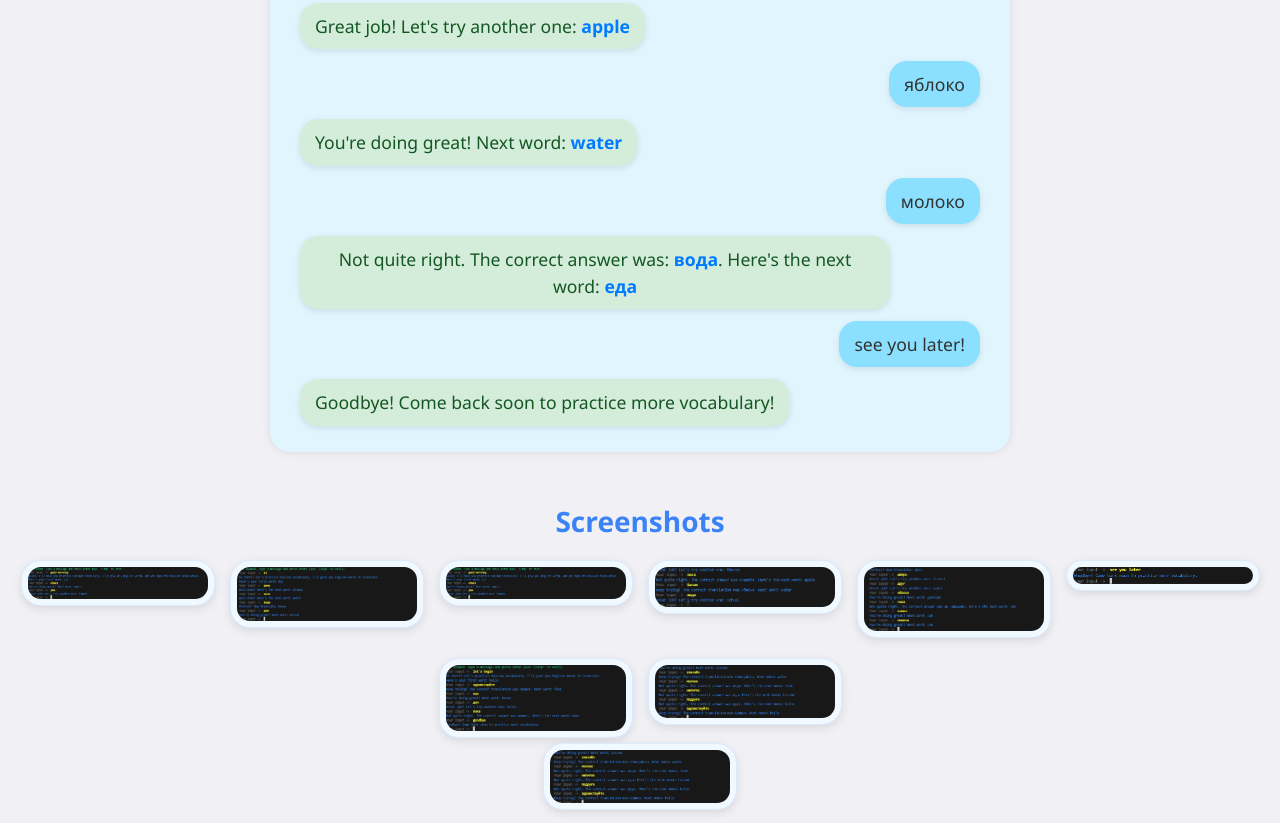
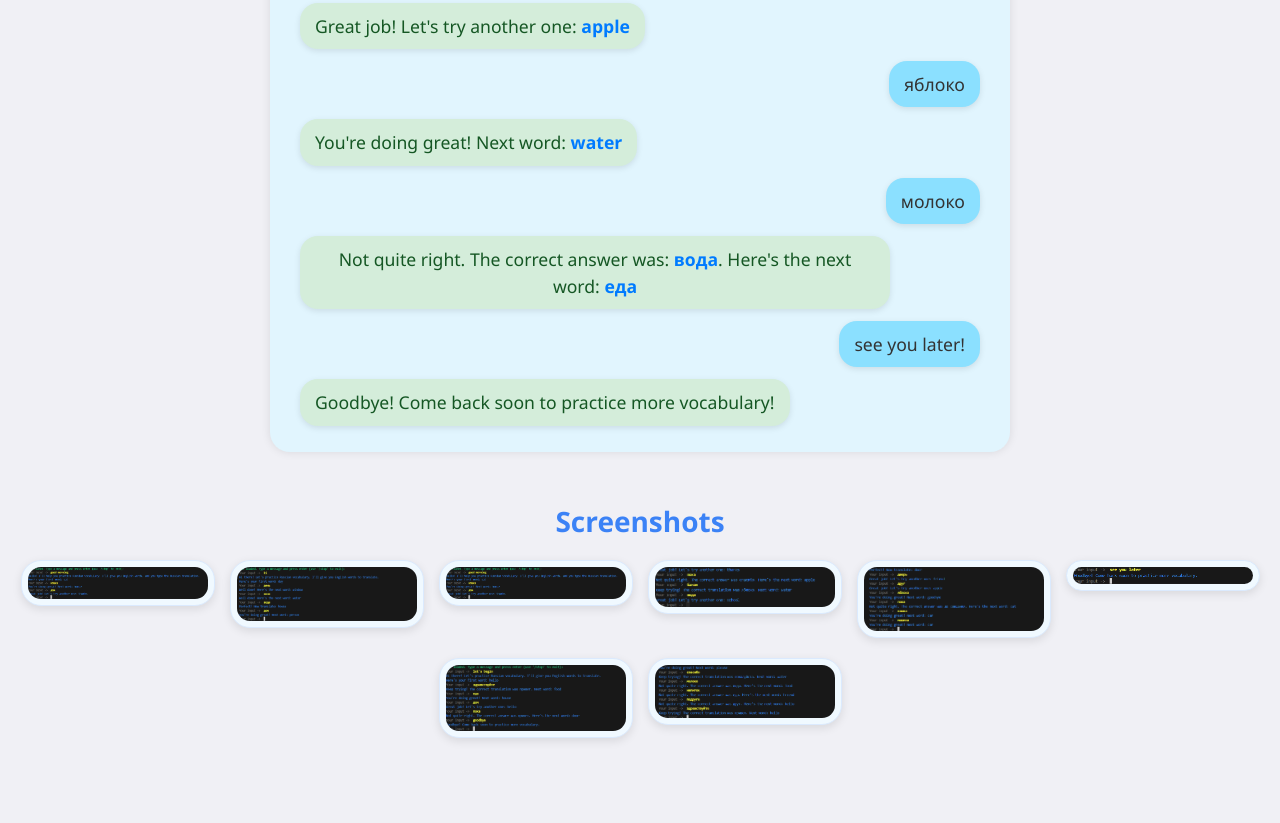
Before and after one commit to thecognicode/rasa_chatbot_demo, a plain HTML site: page index.html in a window 1280 px wide. Shown: the part 338-1161 px from the top of the page. After the commit the page ends 1089 px from the top, so only its background shows below. Drawn offline with Linux system fonts and the light colour scheme.

Commit message:
Fixed HTML div structure

```diff
--- a/index.html
+++ b/index.html
@@ -59,12 +59,5 @@
 
   </div>
 
-  <div class="screenshot-block">
-    <a href="images/wrong_answers.png" target="_blank">
-      <img src="images/wrong_answers.png" alt="Wrong Answers" class="screenshot">
-    </a>
-  </div>
-
-</div>
 
 </html>
```
